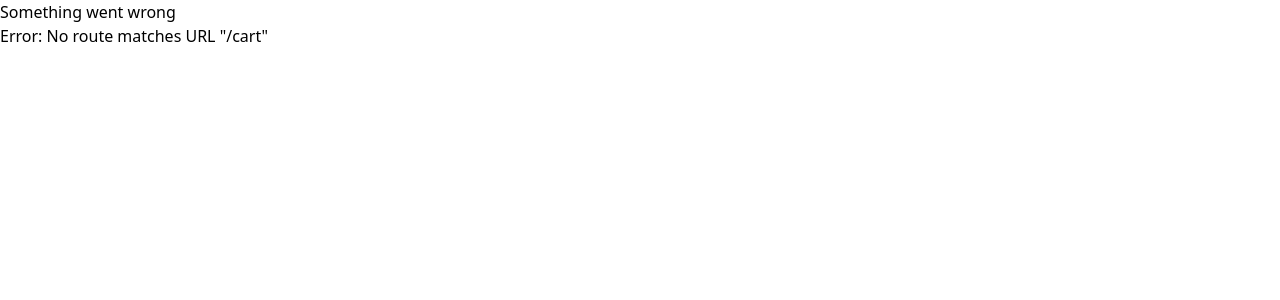
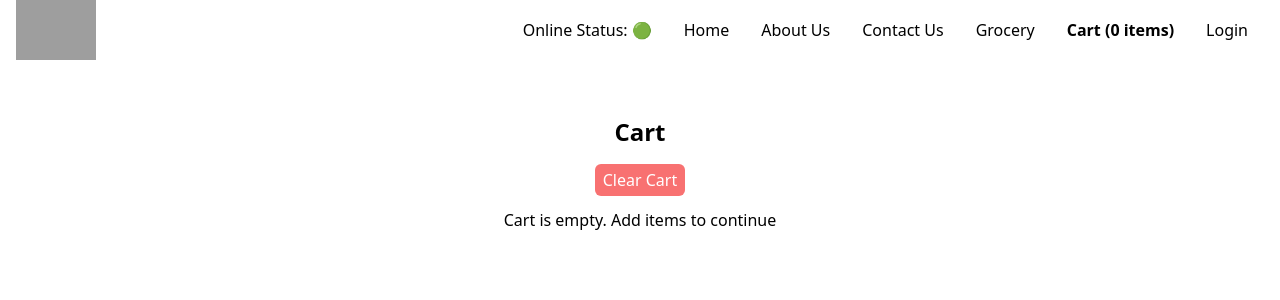
Before and after one commit to adilsalam/namaste-react, a React (Vite) app: page /cart in a window 1280 px wide. Shown: the top 300 px of the page. Built offline with nearby package versions, Linux system fonts and the light colour scheme; grey boxes are pictures that could not be loaded.

Commit message:
add redux and create redux store

```diff
--- a/package.json
+++ b/package.json
@@ -15,8 +15,10 @@
     "tailwindcss": "^3.4.17"
   },
   "dependencies": {
+    "@reduxjs/toolkit": "^2.8.2",
     "react": "^19.1.0",
     "react-dom": "^19.1.0",
+    "react-redux": "^9.2.0",
     "react-router-dom": "^6.30.0"
   }
 }
--- a/src/App.js
+++ b/src/App.js
@@ -8,15 +8,20 @@ import Contact from "./components/Contact";
 import ErrorComponent from "./components/ErrorComponent";
 import RestaurantMenu from "./components/RestaurantMenu";
 import Shimmer from "./components/Shimmer";
+import { Provider } from "react-redux";
+import appStore from "./utils/appStore";
+import Cart from "./components/Cart";
 
 const Grocery = lazy(() => import("./components/Grocery"));
 
 const AppLayout = () => {
   return (
-    <div className="app">
-      <Header />
-      <Outlet />
-    </div>
+    <Provider store={appStore}>
+      <div className="app">
+        <Header />
+        <Outlet />
+      </div>
+    </Provider>
   );
 };
 
@@ -49,6 +54,10 @@ const appRouter = createBrowserRouter([
         path: "/restaurant/:resId",
         element: <RestaurantMenu />,
       },
+      {
+        path: "/cart",
+        element: <Cart />,
+      },
     ],
     errorElement: <ErrorComponent />,
   },
--- /dev/null
+++ b/src/components/Cart.js
@@ -0,0 +1,33 @@
+import { useDispatch, useSelector } from "react-redux";
+import ItemList from "./ItemList";
+import { clearCart } from "../utils/cartSlice";
+
+const Cart = () => {
+  const cartItems = useSelector((store) => store.cart.items);
+
+  const dispatch = useDispatch();
+  const handleClearCart = () => {
+    dispatch(clearCart());
+  };
+
+  return (
+    <div className="m-5 p-5 text-center">
+      <div className="font-bold text-2xl  p-4">Cart</div>
+
+      <button
+        className="bg-red-400 mb-3 text-white px-2 py-1 rounded-md"
+        onClick={handleClearCart}
+      >
+        Clear Cart
+      </button>
+      {cartItems.length === 0 && <h1>Cart is empty. Add items to continue</h1>}
+      <div className="w-6/12 m-auto p-4 rounded-lg">
+        {cartItems.map((item, index) => (
+          <ItemList key={item?.card?.info?.id * index} itemData={item} />
+        ))}
+      </div>
+    </div>
+  );
+};
+
+export default Cart;
--- a/src/components/Header.js
+++ b/src/components/Header.js
@@ -2,10 +2,13 @@ import { useState } from "react";
 import { LOGO_URL } from "../utils/constants";
 import { Link } from "react-router-dom";
 import useOnlineStatus from "../utils/useOnlineStatus";
+import { useSelector } from "react-redux";
 
 const Header = () => {
   const [btnName, setbtnName] = useState("Login");
   const onlineStatus = useOnlineStatus();
+
+  const cartItems = useSelector((store) => store.cart.items);
 
   return (
     <div className="flex justify-between items-center mx-4">
@@ -27,7 +30,9 @@ const Header = () => {
           <li className="px-4">
             <Link to={"/grocery"}>Grocery</Link>
           </li>
-          <li className="px-4">Cart</li>
+          <li className="px-4 font-bold">
+            <Link to={"/cart"}>Cart ({cartItems.length} items)</Link>
+          </li>
           <button
             className="px-4"
             onClick={() => {
--- a/src/components/ItemCategory.js
+++ b/src/components/ItemCategory.js
@@ -1,20 +1,18 @@
-import { useState } from "react";
 import ItemList from "./ItemList";
 
-const ItemCategory = ({ data }) => {
-  const [show, setShow] = useState(false);
+const ItemCategory = ({ data, showItems, setShowIndex }) => {
   return (
     <div className="bg-gray-200 w-2/4 mx-auto my-3 p-4 rounded-md  shadow-md  ">
       <div
         className="flex justify-between text-lg cursor-pointer"
-        onClick={() => setShow(!show)}
+        onClick={setShowIndex}
       >
         <span className="font-semibold">
           {data?.title} ({data?.categories[0].itemCards?.length})
         </span>
-        <span>{!show ? "🔽" : "🔼"}</span>
+        <span>{!showItems ? "🔽" : "🔼"}</span>
       </div>
-      {show &&
+      {showItems &&
         data?.categories[0].itemCards?.map((item) => (
           <ItemList key={item?.card?.info?.id} itemData={item} />
         ))}
--- a/src/components/ItemList.js
+++ b/src/components/ItemList.js
@@ -1,5 +1,13 @@
+import { useDispatch } from "react-redux";
+import { addItem } from "../utils/cartSlice";
+
 const ItemList = ({ itemData }) => {
-  console.log(itemData);
+  const dispatch = useDispatch();
+
+  const handleAddClick = (item) => {
+    dispatch(addItem(item));
+    console.log(item);
+  };
 
   return (
     <div className="border-b-2 border-gray-50 flex p-4 justify-between text-sm items-center">
@@ -12,7 +20,10 @@ const ItemList = ({ itemData }) => {
         <p>{itemData?.card?.info?.description}</p>
       </div>
       <div>
-        <button className="bg-black text-white text-nowrap p-1 rounded-lg p-2">
+        <button
+          className="bg-black text-white text-nowrap rounded-lg p-2"
+          onClick={() => handleAddClick(itemData)}
+        >
           Add +
         </button>
       </div>
--- a/src/components/RestaurantMenu.js
+++ b/src/components/RestaurantMenu.js
@@ -2,10 +2,12 @@ import Shimmer from "./Shimmer";
 import { useParams } from "react-router-dom";
 import useRestaurantMenu from "../utils/useRestaurantMenu";
 import ItemCategory from "./ItemCategory";
+import { useState } from "react";
 
 const RestaurantMenu = () => {
   const { resId } = useParams();
   const resInfo = useRestaurantMenu(resId);
+  const [showIndex, setShowIndex] = useState(null);
 
   if (resInfo === null) return <Shimmer />;
 
@@ -26,8 +28,13 @@ const RestaurantMenu = () => {
       <span>
         {cuisines.join(", ")} - {costForTwoMessage}
       </span>
-      {category.map((item) => (
-        <ItemCategory key={item?.card?.card?.title} data={item?.card?.card} />
+      {category.map((item, index) => (
+        <ItemCategory
+          key={item?.card?.card?.title}
+          data={item?.card?.card}
+          showItems={index === showIndex ? true : false}
+          setShowIndex={() => setShowIndex(index === showIndex ? null : index)}
+        />
       ))}
     </div>
   );
--- /dev/null
+++ b/src/utils/appStore.js
@@ -0,0 +1,10 @@
+import { configureStore } from "@reduxjs/toolkit";
+import cartReducer from "./cartSlice";
+
+const appStore = configureStore({
+  reducer: {
+    cart: cartReducer,
+  },
+});
+
+export default appStore;
--- /dev/null
+++ b/src/utils/cartSlice.js
@@ -0,0 +1,23 @@
+import { createSlice } from "@reduxjs/toolkit";
+
+const cartSlice = createSlice({
+  name: "cart",
+  initialState: {
+    items: [],
+  },
+  reducers: {
+    addItem: (state, action) => {
+      state.items.push(action.payload);
+    },
+    removeItem: (state, action) => {
+      state.items.pop();
+    },
+    clearCart: (state, action) => {
+      state.items.length = 0;
+    },
+  },
+});
+
+export default cartSlice.reducer;
+
+export const { addItem, removeItem, clearCart } = cartSlice.actions;
```
Also changed, not shown: 1 other file (tests, documents, lock files or other folders).
